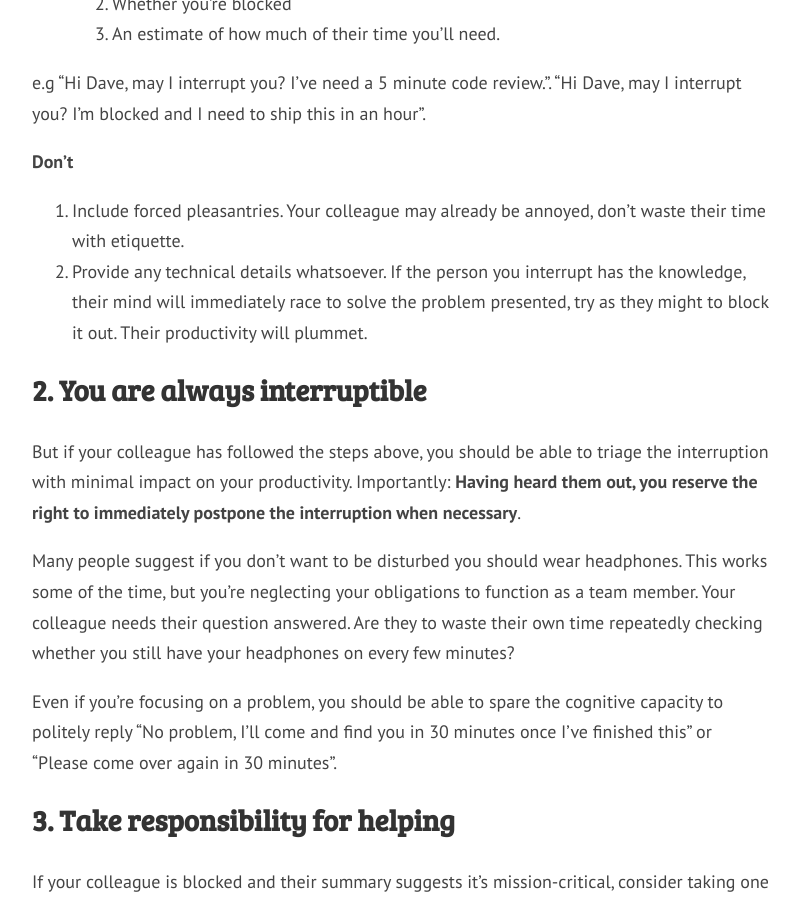
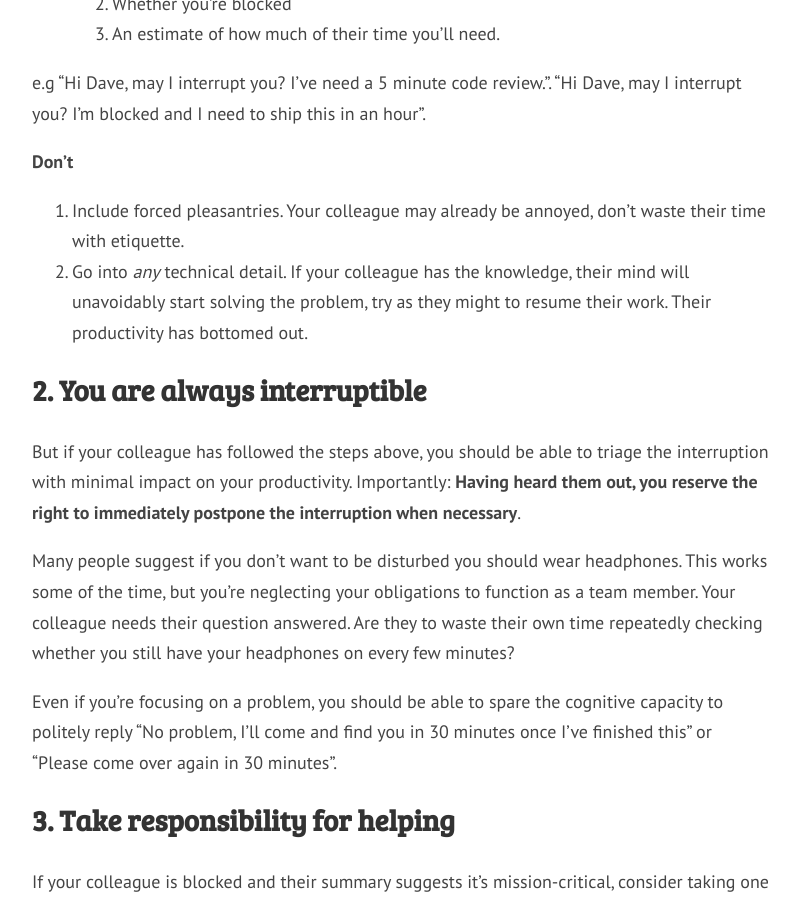
Before and after one commit to davecranwell/davecranwell.github.io, a Jekyll site: the page built from _posts/2017-07-04-rules-of-interruption.md, in a window 1280 px wide and 900 px high, scrolled down 1133 px. Shown: the whole window, without its empty margins (374-1173 px from the left). Built offline with Jekyll 4.4.1, drawn with Linux system fonts in a browser that asks for light colours; nearby versions of some CDN libraries; comment, search, counter and statistics services are not loaded.

```diff
--- a/_posts/2017-07-04-rules-of-interruption.md
+++ b/_posts/2017-07-04-rules-of-interruption.md
@@ -30,7 +30,7 @@
 **Don't**
 
 1. Include forced pleasantries. Your colleague may already be annoyed, don't waste their time with etiquette.
-2. Provide any technical details whatsoever. If the person you interrupt has the knowledge, their mind will immediately race to solve the problem presented, try as they might to block it out. Their productivity will plummet.
+2. Go into _any_ technical detail. If your colleague has the knowledge, their mind will unavoidably start solving the problem, try as they might to resume their work. Their productivity has bottomed out.
 
 ## 2. You are always interruptible
 
```
